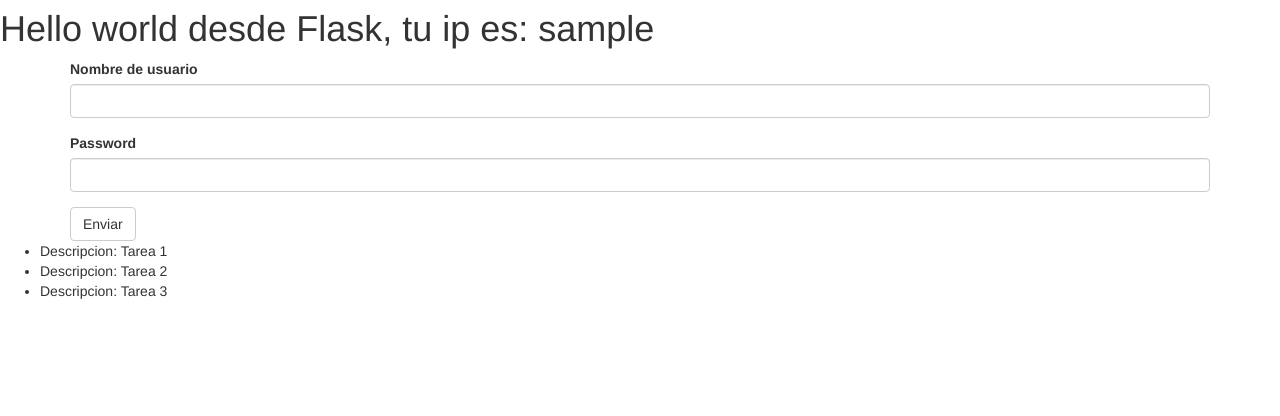
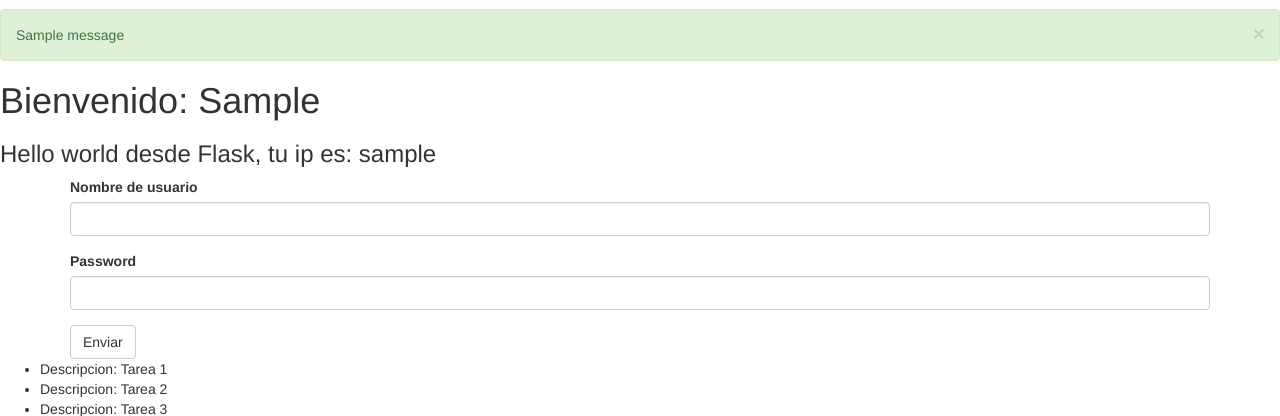
Before and after one commit to anbreaker/cursoFlaskPlatzi, a Flask app: page /hello in a window 1280 px wide. Shown: the part 63-479 px from the top of the page. Run offline with Flask 2, Linux system fonts and the light colour scheme; the visitor is signed in with stand-in values (Sample User, id 1); one stand-in notice (Sample message) is shown; some libraries are stand-ins or nearby versions.

```diff
--- a/main.py
+++ b/main.py
@@ -1,4 +1,4 @@
-from flask import Flask, request, make_response, redirect, render_template, session
+from flask import Flask, request, make_response, redirect, render_template, session, url_for, flash
 from flask_bootstrap import Bootstrap
 from flask_wtf import FlaskForm
 from wtforms.fields import StringField, PasswordField, SubmitField
@@ -14,7 +14,7 @@ app.config['SECRET_KEY'] = 'SUPER SECRETO'
 toDos = ['Tarea 1', 'Tarea 2', 'Tarea 3']
 
 class LoginForm(FlaskForm):
-    username = StringField('Nombre de usuario', validators=[DataRequired()])
+    userName = StringField('Nombre de usuario', validators=[DataRequired()])
     password = PasswordField('Password', validators=[DataRequired()])
     submit = SubmitField('Enviar')
 
@@ -41,16 +41,27 @@ def index():
 
 
 # decorador de python
-@app.route('/hello')
+@app.route('/hello', methods=['GET', 'POST'])
 def hello():
     # userIp = request.cookies.get('userIp')
     userIp = session.get('userIp')
     login_form = LoginForm()
+    userName = session.get('userName')
+
     context = {
         'userIp': userIp,
         'toDos': toDos,
-        'login_form': login_form
+        'login_form': login_form,
+        'userName': userName
     }
+
+    if login_form.validate_on_submit():
+        userName = login_form.userName.data
+        session['userName'] = userName
+
+        flash('Nombre de usuario registrado!')
+
+        return redirect(url_for('index'))
 
     # return f'Hello world Flask tu ip es: {userIp}'
     return render_template('/hello.html', **context)
--- a/templates/base.html
+++ b/templates/base.html
@@ -16,7 +16,17 @@
             {% include 'navbar.html' %}
         {% endblock %}
 
+        {% for message in get_flashed_messages() %}
+            <div class="alert alert-success alert-dismissable">
+                <button type="button" data-dismiss="alert" class="close"> &times;</button>
+                {{ message }}
+            </div>
+        {% endfor %}
+
         {% block content %}
+        {% endblock %}
+        {% block scripts %}
+            {{ super() }}
         {% endblock %}
     {% endblock %}
 
--- a/templates/hello.html
+++ b/templates/hello.html
@@ -4,20 +4,23 @@
 
 {% block title %}
     {{super()}}
-    Bienvenido
+    Bienvenido:
 {% endblock %}
 
 {% block content %}
+    {% if userName %}
+        <h1>Bienvenido: {{ userName | capitalize }}</h1>
+    {% endif %}
     {% if userIp %}
-        <h1>Hello world desde Flask, tu ip es: {{ userIp }}</h1>
+        <h3>Hello world desde Flask, tu ip es: {{ userIp }}</h3>
     {% else %}
         <a href="{{ url_for('index') }}">Ir a Inicio</a>
     {% endif %}
 
     <div class="container">
         <!--<form action="{{ url_for('hello')}}" method="POST">-->
-            <!--{{ login_form.username }}-->
-            <!--{{ login_form.username.label }}-->
+            <!--{{ login_form.userName }}-->
+            <!--{{ login_form.userName.label }}-->
         <!--</form>-->
         {{ wtf.quick_form(login_form) }}
     </div>
```
